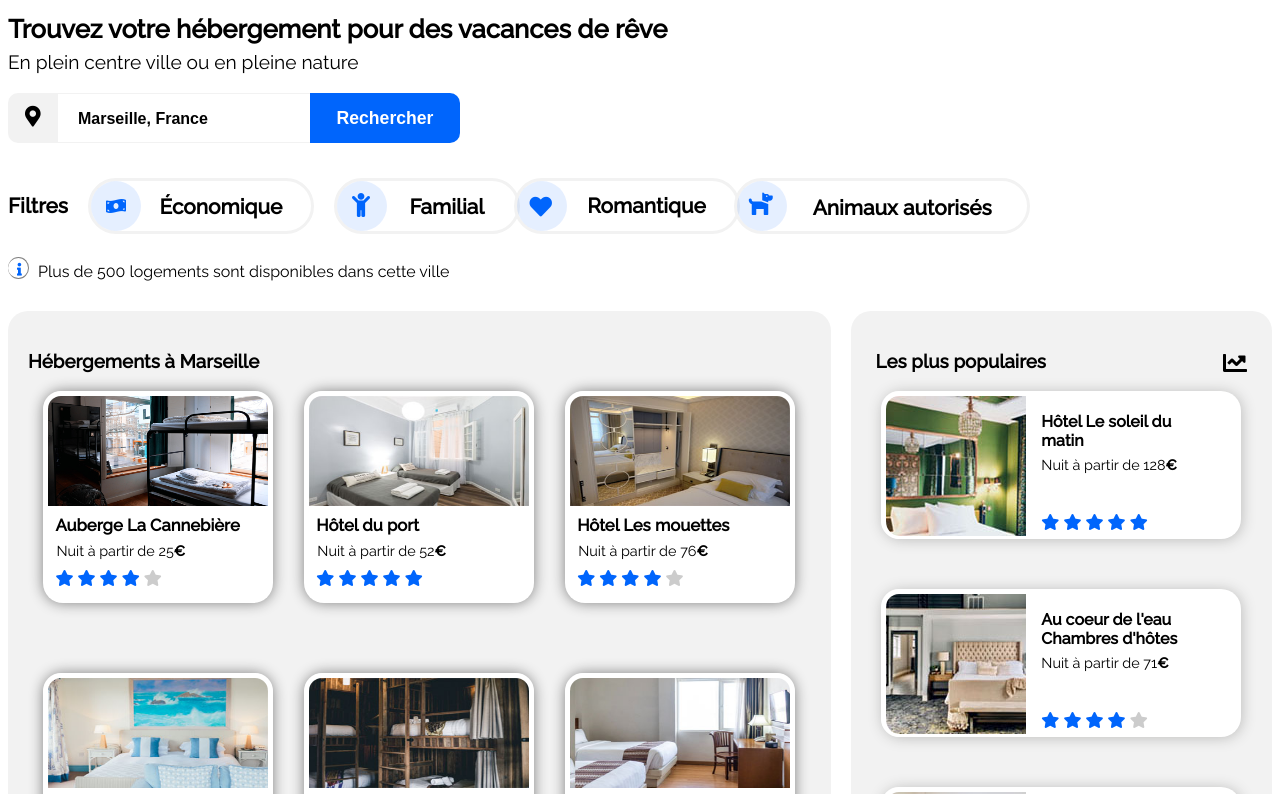
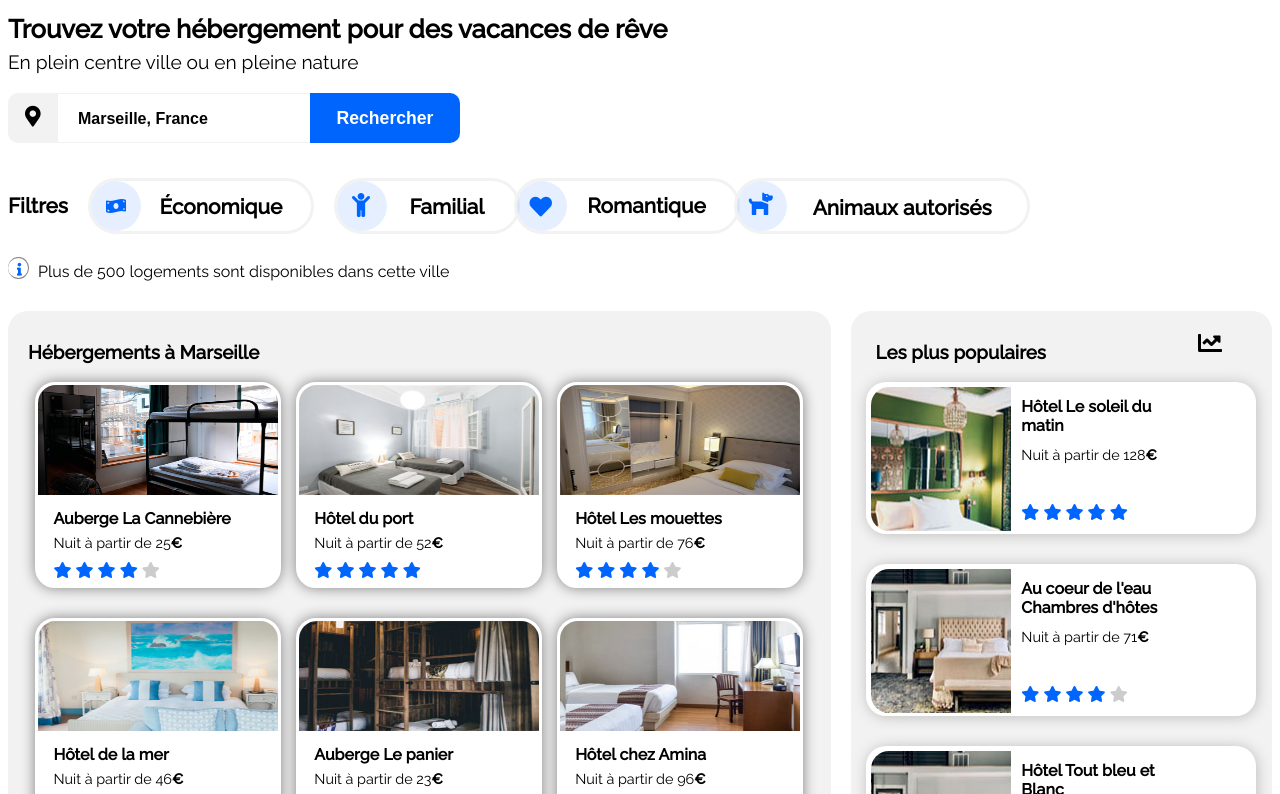
Before and after one commit to VFeret/Reservia, a plain HTML site: page index.html in a window 1280 px wide. Shown: the part 132-926 px from the top of the page. Drawn offline with Linux system fonts and the light colour scheme; a web font is replaced by a local one.

Commit message:
Modifications callages

```diff
--- a/index.html
+++ b/index.html
@@ -105,92 +105,103 @@
 
 <div id="blocs_marseille_populaire"><!-- affichage hebergements + populaires-->
 
-    <section id="hebergements"><!-- affichage hebergements-->
-              <div class="titre_section"><h3>Hébergements à Marseille</h3></div>
+    <section id="bloc_hebergement"><!-- affichage hebergements-->
+            <h3>Hébergements à Marseille</h3>
 
-                <div id="blocs_hebergements">
+            <div id="hebergements">
 
-
-                    <a href=""><article class="carte_hebergement">
-                        <img src="images/heberg/auberge_cannebiere2.jpg" alt="Photo Auberge La Cannebière">
-                            <div class="titre"><h4>Auberge La Cannebière</h4></div>
+                 <a href=""><article>
+                    <div class="carte_hebergement"><img src="images/heberg/auberge_cannebiere2.jpg" alt="Photo Auberge La Cannebière">
+                        <h4>Auberge La Cannebière</h4>
                         <p>Nuit à partir de 25<strong>€</strong></p>
                             <div class="etoiles">
                             <i class="fas fa-star"></i>
                             <i class="fas fa-star"></i>
                             <i class="fas fa-star"></i>
                             <i class="fas fa-star"></i>
-                            <i class="fas fa-star grey"></i></div>
+                            <i class="fas fa-star grey"></i>
+                            </div>
+                    </div>
                 </article></a>
 
 
 
-                    <a href=""><article class="carte_hebergement">
-                        <img src="images/heberg/hotel_port.jpg" alt="Photo Hôtel du port">
-                            <div class="titre"><h4>Hôtel du port</h4></div>
+                <a href=""><article>
+                    <div class="carte_hebergement"><img src="images/heberg/hotel_port.jpg" alt="Photo Hôtel du port">
+                        <h4>Hôtel du port</h4>
                         <p>Nuit à partir de 52<strong>€</strong></p>
                             <div class="etoiles">
                             <i class="fas fa-star"></i>
                             <i class="fas fa-star"></i>
                             <i class="fas fa-star"></i>
                             <i class="fas fa-star"></i>
-                            <i class="fas fa-star"></i></div>
+                            <i class="fas fa-star"></i>
+                            </div>
+                    </div>
                 </article></a>
 
 
 
-                    <a href=""><article class="carte_hebergement">
-                        <img src="images/heberg/hotel_mouettes.jpg" alt="Photo Hôtel Les mouettes">
-                            <div class="titre"><h4>Hôtel Les mouettes</h4></div>
+                <a href=""><article>
+                    <div class="carte_hebergement"><img src="images/heberg/hotel_mouettes.jpg" alt="Photo Hôtel Les mouettes">
+                        <h4>Hôtel Les mouettes</h4>
                         <p>Nuit à partir de 76<strong>€</strong></p>
                             <div class="etoiles">
                             <i class="fas fa-star"></i>
                             <i class="fas fa-star"></i>
                             <i class="fas fa-star"></i>
                             <i class="fas fa-star"></i>
-                            <i class="fas fa-star grey"></i></div>
+                            <i class="fas fa-star grey"></i>
+                            </div>
+                    </div>
                 </article></a>
 
 
 
-                    <a href=""><article class="carte_hebergement">
-                        <img src="images/heberg/hotel_mer.jpg" alt="Photo Hôtel de la mer">
-                            <div class="titre"><h4>Hôtel de la mer</h4></div>
+                <a href=""><article>
+                    <div class="carte_hebergement"><img src="images/heberg/hotel_mer.jpg" alt="Photo Hôtel de la mer">
+                        <h4>Hôtel de la mer</h4>
                         <p>Nuit à partir de 46<strong>€</strong></p>
                             <div class="etoiles">
                             <i class="fas fa-star"></i>
                             <i class="fas fa-star"></i>
                             <i class="fas fa-star"></i>
                             <i class="fas fa-star grey"></i>
-                            <i class="fas fa-star grey"></i></div>
+                            <i class="fas fa-star grey"></i>
+                            </div>
+                    </div>
                 </article></a>
 
 
 
-                    <a href=""><article class="carte_hebergement">
-                        <img src="images/heberg/auberge_panier.jpg" alt="Photo Auberge Le panier">
-                            <div class="titre"><h4>Auberge Le panier</h4></div>
+                <a href=""><article>
+                    <div class="carte_hebergement"><img src="images/heberg/auberge_panier.jpg" alt="Photo Auberge Le panier">
+                        <h4>Auberge Le panier</h4>
                         <p>Nuit à partir de 23<strong>€</strong></p>
                             <div class="etoiles">
                             <i class="fas fa-star"></i>
                             <i class="fas fa-star"></i>
                             <i class="fas fa-star"></i>
                             <i class="fas fa-star"></i>
-                            <i class="fas fa-star grey"></i></div>
+                            <i class="fas fa-star grey"></i>
+                            </div>
+                        </div>
                 </article></a>
 
 
 
-                   <a href=""><article class="carte_hebergement">
-                         <img src="images/heberg/hotel_amina.jpg" alt="Photo Hôtel chez Amina">
-                            <div class="titre"><h4>Hôtel chez Amina</h4></div>
+                <a href=""><article>
+                    <div class="carte_hebergement"><img src="images/heberg/hotel_amina.jpg" alt="Photo Hôtel chez Amina">
+                        <h4>Hôtel chez Amina</h4>
                         <p>Nuit à partir de 96<strong>€</strong></p>
                             <div class="etoiles">
                             <i class="fas fa-star"></i>
                             <i class="fas fa-star"></i>
                             <i class="fas fa-star"></i>
                             <i class="fas fa-star"></i>
-                            <i class="fas fa-star"></i></div>
+                            <i class="fas fa-star"></i>
+                            </div>
+                        </div>
                 </article></a>
 
             </div>
@@ -200,16 +211,18 @@
     </section>
 
 
-   <section id="populaire">
+   <section id="bloc_populaire">
         <div class="titre_section2"><h3>Les plus populaires</h3>
             <i class="fas fa-chart-line"></i></div>
 
-            <div id="blocs_populaire">
+            <div id="populaire">
 
 
-                <a href=""><article class="carte_populaire">
-                    <img src="images/populaire/soleil_du_matin.jpg" alt="Photo Hôtel Le Soleil du matin">
+                <a href=""><article>
+                <div class="carte_populaire">
                     <div class="titre_carte">
+                            <div class="photo_populaire"><img src="images/populaire/soleil_du_matin.jpg" alt="Photo Hôtel Le Soleil du matin"></div>
+                                <div>
                                     <h4>Hôtel Le soleil du matin</h4>
                                     <p>Nuit à partir de 128<strong>€</strong></p>
                                     <div class="etoiles_populaires">
@@ -217,18 +230,19 @@
                                         <i class="fas fa-star"></i>
                                         <i class="fas fa-star"></i>
                                         <i class="fas fa-star"></i>
-                                <i class="fas fa-star"></i>
+                                        <i class="fas fa-star"></i></div>
                                 </div>
                     </div>
-
+                </div>
                 </article></a>
 
 
 
-
-                    <a href=""><article class="carte_populaire">
-                    <img src="images/populaire/coeur_eau.jpg" alt="Photo Au coeur de l'eau Chambres d'hôtes">
+                <a href=""><article>
+                <div class="carte_populaire">
                     <div class="titre_carte">
+                            <div class="photo_populaire"><img src="images/populaire/coeur_eau.jpg" alt="Photo Au coeur de l'eau Chambres d'hôtes"></div>
+                                <div>
                                     <h4>Au coeur de l'eau Chambres d'hôtes</h4>
                                     <p>Nuit à partir de 71<strong>€</strong></p>
                                     <div class="etoiles_populaires">
@@ -236,18 +250,18 @@
                                         <i class="fas fa-star"></i>
                                         <i class="fas fa-star"></i>
                                         <i class="fas fa-star"></i>
-                                <i class="fas fa-star grey"></i>
+                                        <i class="fas fa-star grey"></i></div>
                                 </div>
                     </div>
-
+                </div>
                 </article></a>
 
 
-
-
-                <a href=""><article class="carte_populaire">
-                    <img src="images/populaire/tout_bleu.jpg" alt="Photo Hôtel Tout bleu et Blanc">
+                <a href=""><article>
+                <div class="carte_populaire">
                     <div class="titre_carte">
+                            <div class="photo_populaire"><img src="images/populaire/coeur_eau.jpg" alt="Photo Hôtel Tout bleu et Blanc"></div>
+                                <div>
                                     <h4>Hôtel Tout bleu et Blanc</h4>
                                     <p>Nuit à partir de 68<strong>€</strong></p>
                                     <div class="etoiles_populaires">
@@ -255,11 +269,11 @@
                                         <i class="fas fa-star"></i>
                                         <i class="fas fa-star"></i>
                                         <i class="fas fa-star"></i>
-                                <i class="fas fa-star grey"></i>
+                                        <i class="fas fa-star grey"></i></div>
+                                </div>
                     </div>
                 </div>
                 </article></a>
-
 
             </div>
 
--- a/style.css
+++ b/style.css
@@ -47,10 +47,6 @@ width: 120px;
 
 /* Navigation*/
 
-#ul{
-display: flex;
-flex-direction: row;
-}
 
 nav ul{
 display: flex;
@@ -383,12 +379,12 @@ flex-direction: row;
 justify-content: space-around;
 }
 
-section#hebergements{
-height: 70%;
+section#bloc_hebergement{
+height: 600px;
 }
 
 
-#hebergements{
+#bloc_hebergement{
 width: 65%;
 display: flex;
 flex-direction: column;
@@ -399,70 +395,60 @@ padding-left: 20px;
 padding-right: 20px;
 }
 
-#blocs_hebergements{
+section h3{
+margin-top: 30px;
+}
+
+#hebergements{
 display: flex;
 flex-direction: row;
 flex-wrap: wrap;
 justify-content: space-around;
 }
 
-
-.titre_section{
- font-size: 1em;
- font-style: normal;
- font-weight: bold;
- margin-top: 20px;
-}
-
-
-.carte_hebergement{
-width: 230px;
-background-color: white;
-border-radius: 20px 20px 20px 20px;
-box-shadow: 0px 0px 14px grey;
-padding-bottom: 15px;
-margin-bottom: 70px;
-}
-
-div.titre{
+article.carte_hebergement{
 display: flex;
 flex-direction: column;
 }
 
+div.carte_hebergement{
+width:240px;
+height: 200px;
+border: solid;
+border-color: white;
+border-top-width: 3px;
+border-left-width:3px;
+border-right-width: 3px;
+background-color: white;
+border-radius: 20px 20px 20px 20px;
+box-shadow: 0px 0px 14px grey;
+margin-bottom: 30px;
+}
+
+
 .carte_hebergement img{
 height: 110px;
-width: 220px;
-border: solid;
-border-color: white;
-border-top-width: 5px;
-border-left-width:5px;
-border-right-width: 5px;
+width: 100%;
 border-radius: 18px 18px 0px 0px;
 }
 
-
-.titre{
-margin-top: -20px;
-padding-bottom: 25px;
+div.carte_hebergement h4{
+font-size: 1em;
+margin-top:  10px;
+margin-left: 15px;
 }
 
-article div.titre h4{
-font-size: 0.8em;
-margin-left: 2px;
-}
-
-article.carte_hebergement p{
+.carte_hebergement p{
 color: black;
 font-size: 0.9em ;
 font-weight: normal;
-margin-top: -40px;
-margin-left: 13px;
+margin-top: -15px;
+margin-left: 15px;
 }
-
 
 .etoiles{
 margin-top: -20px;
-margin-left: 12px;
+margin-left: 15px;
 }
 
 .fa-star{
@@ -478,7 +464,8 @@ font-size: 1em;
 color: black;
 font-weight: bold;
 text-decoration: none;
-margin-top: -30px;
+margin-top: 10px;
+margin-left: 10px;
 }
 
 div a{
@@ -491,12 +478,9 @@ text-decoration: none;
 
 /* POPULAIRES*/
 
-article{
-margin-bottom: 25px;
-}
 
-#populaire{
-height: 50%;
+
+#bloc_populaire{
 width: 35%;
 display: flex;
 flex-direction:column;
@@ -504,11 +488,11 @@ background-color: #F2F2F2;
 border-radius: 20px 20px 20px 20px;
 }
 
-section#populaire{
-height: 70%;
+section#bloc_populaire{
+height: 600px;
 }
 
-#blocs_populaire{
+#populaire{
 display: flex;
 flex-direction: column;
 justify-content: space-around;
@@ -516,57 +500,19 @@ align-items: center;
 }
 
 
-section#populaire div.titre_section2{
+section#bloc_populaire div.titre_section2{
 display: flex;
 flex-direction: row;
 justify-content: space-between;
 font-size: 1em;
 font-style: normal;
 font-weight: bold;
-margin-top: 20px;
-}
-
-div.titre_section2{
-width: 100%;
 }
 
 
 .titre_section2{
- font-size: 1em;
- font-style: normal;
- font-weight: bold;
- margin-left: 25px;
+margin-left: 25px;
 }
-
-.carte_populaire{
-display: flex;
-flex-direction: row;
-width: 360px;
-background-color: white;
-border-radius: 20px 20px 20px 20px;
-box-shadow: 1px 1px 14px #bdbdbc;
-margin-bottom: 50px;
-}
-
-div.titre_carte{
-width: 100%;
-display: flex;
-flex-direction: column;
-}
-
-
-.carte_populaire img{
-width: 140px;
-height: 140px;
-border: solid;
-border-color: white;
-border-top-width: 5px;
-border-left-width:5px;
-border-right-width: 5px;
-border-radius: 18px 0px 0px 18px;
-}
-
-
 
 .fa-chart-line{
 font-size: 1.5em;
@@ -574,9 +520,42 @@ margin-top: 20px;
 margin-right: 50px;
 }
 
+article.carte_populaire{
+display: flex;
+flex-direction: column;
+}
+
+div.titre_carte{
+display: flex;
+flex-direction: row;
+}
+
+
+.carte_populaire{
+width: 380px;
+background-color: white;
+border: solid;
+border-color: white;
+border-top-width: 5px;
+border-left-width:5px;
+border-right-width: 5px;
+border-radius: 20px 20px 20px 20px;
+box-shadow: 1px 1px 14px #bdbdbc;
+margin-bottom: 30px;
+}
+
+
+.photo_populaire img{
+width: 100%;
+height: 100%;
+border-radius: 18px 0px 0px 18px;
+}
+
+
 div.titre_carte h4{
-width: 150px;
+width: 170px;
 font-size: 1em;
+margin-top: 10px;
 margin-left: 10px;
 }
 
@@ -584,15 +563,16 @@ div.titre_carte p{
 color: black;
 font-size: 0.9em;
 font-weight: normal;
-margin-top: -15px;
+margin-top: -10px;
 margin-left: 10px;
 }
 
 
 div.etoiles_populaires{
 margin-left: 10px;
-margin-top: 10px;
+margin-top: 40px;
 }
+
 
 
 /* ACTIVITES*/
@@ -807,38 +787,67 @@ color: black;
 @media screen and (min-width: 768px) and (max-width: 1200px){
 
 #bloc_page{
-width: auto;
+width: 100%;
+margin: 0 auto;
 }
 
-header{
-display:flex;
+/* HEADER*/
+
+
+ul{
+flex-direction: column-reverse;
+}
+li{
+
+flex-direction: row;
+}
+
+
+/* HEBERGEMENTS ET POPULAIRES*/
+
+#blocs_marseille_populaire{
 flex-direction: column;
+width: 100%;
+
+}
+
+
+#blocs_hebergements{
+height: auto;
 width: 100%;
 }
 
-main{
+#hebergements{
+flex-wrap: wrap;
+width: 100%;
+margin-right: none;
+}
+
+.carte_hebergement{
+}
+
+
+#blocs_populaire{
+width: 100%;
+}
+
+#populaire{
+width: 100%;
+margin-right: none;
+}
+
+section#hebergements{
 width: 100%;
 }
 
 
-#blocs_marseille_populaire{
-flex-direction: column-reverse;
-
-}
-#blocs_populaire{
-width: 100%;
-justify-content: center;
-}
-section#populaire{
-width: 90%;
-}
-
-.carte_populaire{
-width: 700px;
+article.carte_populaire{
+width: 900px;
+height: 100%;
 }
 
 
-
+/* ACTIVITES*/
 
 
 
```
Lines whose indentation alone changed are shown as unchanged.
